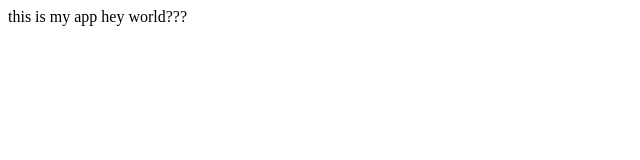
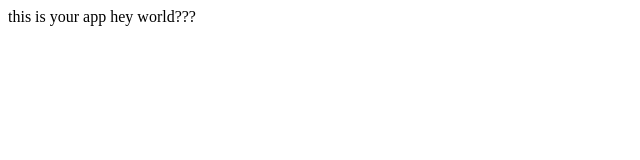
Before and after one commit to ankitdipto/myappsample, a plain HTML site: page index.html in a window 1280 px wide. Shown: the full height of the page, 0-640 px from the left. Drawn offline with Linux system fonts and the light colour scheme.

Commit message:
some changes made

```diff
--- a/index.html
+++ b/index.html
@@ -3,6 +3,6 @@
 	<title>my_app</title>
 	</head>
 	<body>
-		this is my app hey world???
+		this is your app hey world???
 	</body>
 </html>
```
